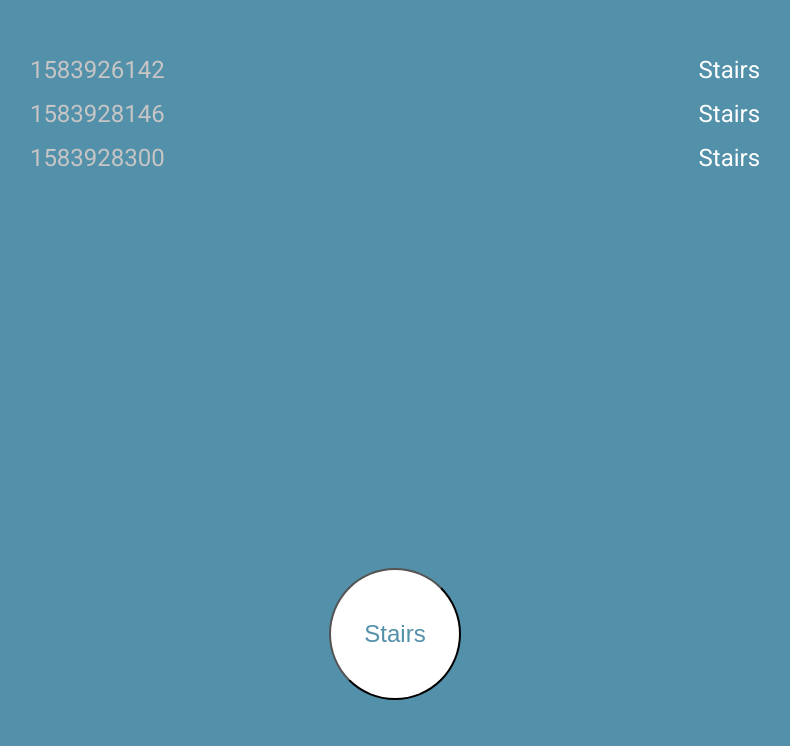
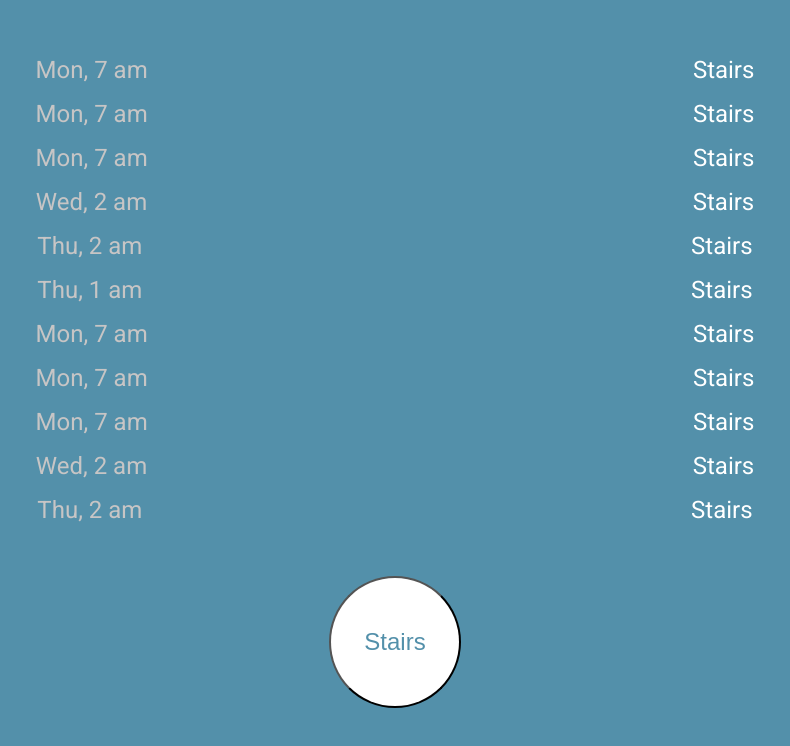
Before and after one commit to szabikr/my-habit-tracker, a React (Create React App) app: page / in a window 1280 px wide. Shown: the top 746 px of the page, without its empty margins (245-1035 px from the left). Built offline with nearby package versions, Linux system fonts and the light colour scheme.

Commit message:
Formatting timestamps, adding scrollable view, extending mock data

```diff
--- a/src/habits/habits.css
+++ b/src/habits/habits.css
@@ -9,9 +9,11 @@
 }
 
 .habit-list {
-  height: 65vh;
-  max-height: 65vh;
+  height: 60vh;
+  max-height: 60vh;
   margin-top: 48px;
+  margin-bottom: 48px;
+  overflow-y: scroll;
 
   font-size: 24px;
 }
--- a/src/habits/habits.js
+++ b/src/habits/habits.js
@@ -1,5 +1,7 @@
 import React from 'react';
 import './habits.css';
+
+import moment from 'moment';
 
 import listOfHabits from './list-of-habits.data';
 
@@ -7,7 +9,7 @@ function Habit({ timestamp, name }) {
   return (
     <div className="wrapper habit">
       <div className="habit-timestamp">
-        {timestamp}
+        {moment(parseInt(timestamp)).format('ddd, h a')}
       </div>
       <div className="habit-name">
         {name}
--- a/src/habits/list-of-habits.data.js
+++ b/src/habits/list-of-habits.data.js
@@ -10,6 +10,66 @@ const listOfHabits = [
   {
     name: 'Stairs',
     timestamp: '1583928300'
+  },
+  {
+    name: 'Stairs',
+    timestamp: '1133726142'
+  },
+  {
+    name: 'Stairs',
+    timestamp: '1823628146'
+  },
+  {
+    name: 'Stairs',
+    timestamp: '1213228300'
+  },
+  {
+    name: 'Stairs',
+    timestamp: '1583926142'
+  },
+  {
+    name: 'Stairs',
+    timestamp: '1583928146'
+  },
+  {
+    name: 'Stairs',
+    timestamp: '1583928300'
+  },
+  {
+    name: 'Stairs',
+    timestamp: '1133726142'
+  },
+  {
+    name: 'Stairs',
+    timestamp: '1823628146'
+  },
+  {
+    name: 'Stairs',
+    timestamp: '1213228300'
+  },
+  {
+    name: 'Stairs',
+    timestamp: '1583926142'
+  },
+  {
+    name: 'Stairs',
+    timestamp: '1583928146'
+  },
+  {
+    name: 'Stairs',
+    timestamp: '1583928300'
+  },
+  {
+    name: 'Stairs',
+    timestamp: '1133726142'
+  },
+  {
+    name: 'Stairs',
+    timestamp: '1823628146'
+  },
+  {
+    name: 'Stairs',
+    timestamp: '1213228300'
   }
 ];
 
--- a/src/landing-page/landing-page.js
+++ b/src/landing-page/landing-page.js
@@ -2,7 +2,6 @@ import React from 'react';
 import './landing-page.css';
 
 function LandingPage() {
-
   return (
     <div>
       <div className="wrapper">
```
